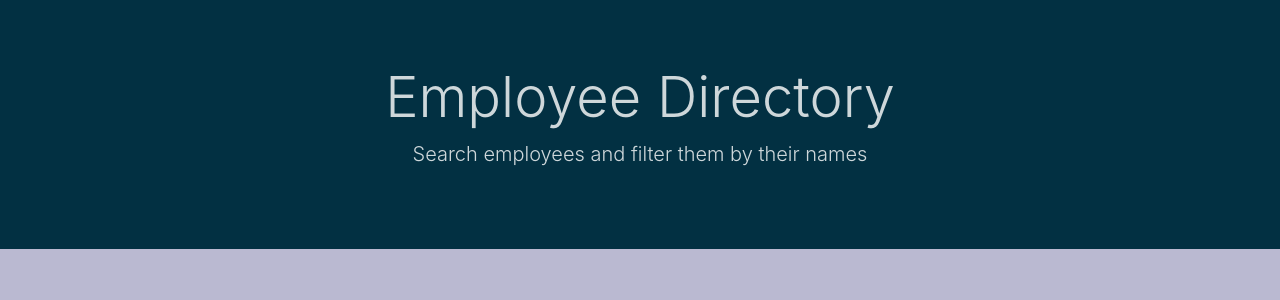
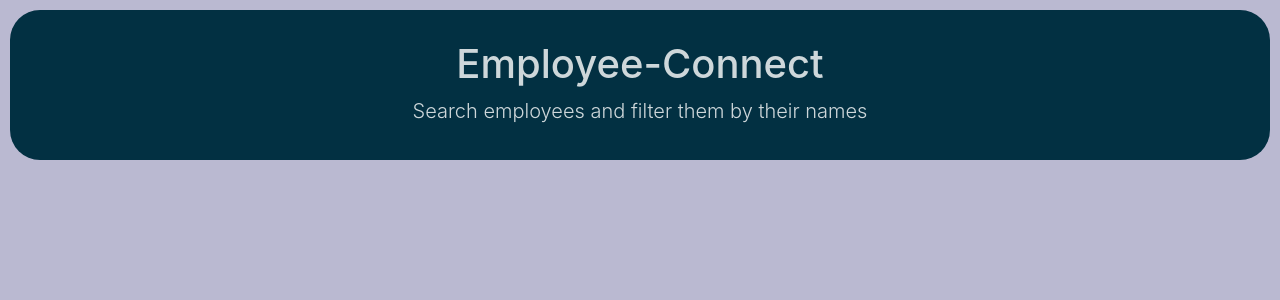
Before and after one commit to Piotr72us/employee-connect, a React (Create React App) app: page / in a window 1280 px wide. Shown: the top 300 px of the page. Built offline with nearby package versions, Linux system fonts and the light colour scheme; no server answers.

Commit message:
improved styling

```diff
--- a/public/index.html
+++ b/public/index.html
@@ -24,7 +24,7 @@
       work correctly both with client-side routing and a non-root public URL.
       Learn how to configure a non-root public URL by running `npm run build`.
     -->
-    <title>React App</title>
+    <title>Employee-Connect</title>
   </head>
   <body>
     <noscript>You need to enable JavaScript to run this app.</noscript>
--- a/src/App.css
+++ b/src/App.css
@@ -37,12 +37,25 @@
   }
 }
 
-.tester {
+/* jumbotron styling */
+.jumbo {
   background: rgb(2, 48, 66);
+  border-radius: 30px;
+  height: 150px;
+  padding: 30px;
+  margin: 10px 10px 30px 10px;
 }
 
 .lighter {
   color: rgba(255, 255, 255, 0.808);
+}
+
+/* employee main bar styling */
+.empBar {
+  background: rgb(2, 48, 66);
+  border-radius: 10px;
+  color: rgba(255, 255, 255, 0.808);
+  margin: 20px 10px 10px 10px;
 }
 
 /* empCard styling */
--- a/src/components/EmployeeCard.js
+++ b/src/components/EmployeeCard.js
@@ -6,7 +6,7 @@ function EmployeeCard(props) {
       {props.employees.length > 0 ? props.employees.map((employee, index) => {
         return (
 
-          <div className="container empCard" key={index}>
+          <div className="empCard" key={index}>
             <div className="row">
               <div className="col-sm">
                 <div className="img-container">
@@ -24,30 +24,8 @@ function EmployeeCard(props) {
               </div>
             </div>
           </div>
-
-
-          // <div className="card" key={index}>
-          //   <div className="img-container">
-          //     <img alt={employee.name.first} src={employee.picture.medium}/>
-          //   </div>
-          //   <div className="content">
-          //     <ul style={{listStyleType: "none"}}>
-          //       <li>
-          //         <strong>Name:</strong> {employee.name.first} {employee.name.last}
-          //       </li>
-          //       <li>
-          //         <strong>Email:</strong> {employee.email}
-          //       </li>
-          //       <li>
-          //         <strong>Cell phone:</strong> {employee.cell}
-          //       </li>
-          //     </ul>
-          //   </div>
-          //   <span className="remove"></span>
-          // </div>
-
         )
-      }) : "no search found"}
+      }) : "No search results found"}
     </>
   );
 }
--- a/src/components/FormInput.js
+++ b/src/components/FormInput.js
@@ -6,6 +6,7 @@ function FormInput (props) {
 
     return (
       <div>
+
         <form className="form">
           <input
             value={props.searchTerm}
@@ -15,6 +16,26 @@ function FormInput (props) {
             placeholder="Search"
           />
         </form>
+
+        <div className="empBar">
+            <div className="row">
+              <div className="col-sm">
+                <div className="img-container">
+                <p><strong>Image:</strong></p>
+                </div>
+              </div>
+              <div className="col-sm">
+                <p><strong>Name:</strong></p>
+              </div>
+              <div className="col-sm">
+                <p><strong>Email:</strong></p>
+              </div>
+              <div className="col-sm">
+              <p><strong>Cell phone:</strong></p>
+              </div>
+            </div>
+          </div>
+
       </div>
     );
 }
--- a/src/components/Header.js
+++ b/src/components/Header.js
@@ -3,9 +3,9 @@ import React from "react";
 function Header () {
 
   return (
-  <div className="jumbotron jumbotron-fluid tester">
+  <div className="jumbotron jumbotron-fluid jumbo">
     <div className="container dark">
-      <h1 className="display-4 lighter">Employee Directory</h1>
+      <h1 className="lighter">Employee-Connect</h1>
       <p className="lead lighter">Search employees and filter them by their names</p>
     </div>
 </div>
```
Also changed, not shown: 1 other file (tests, documents, lock files or other folders).
